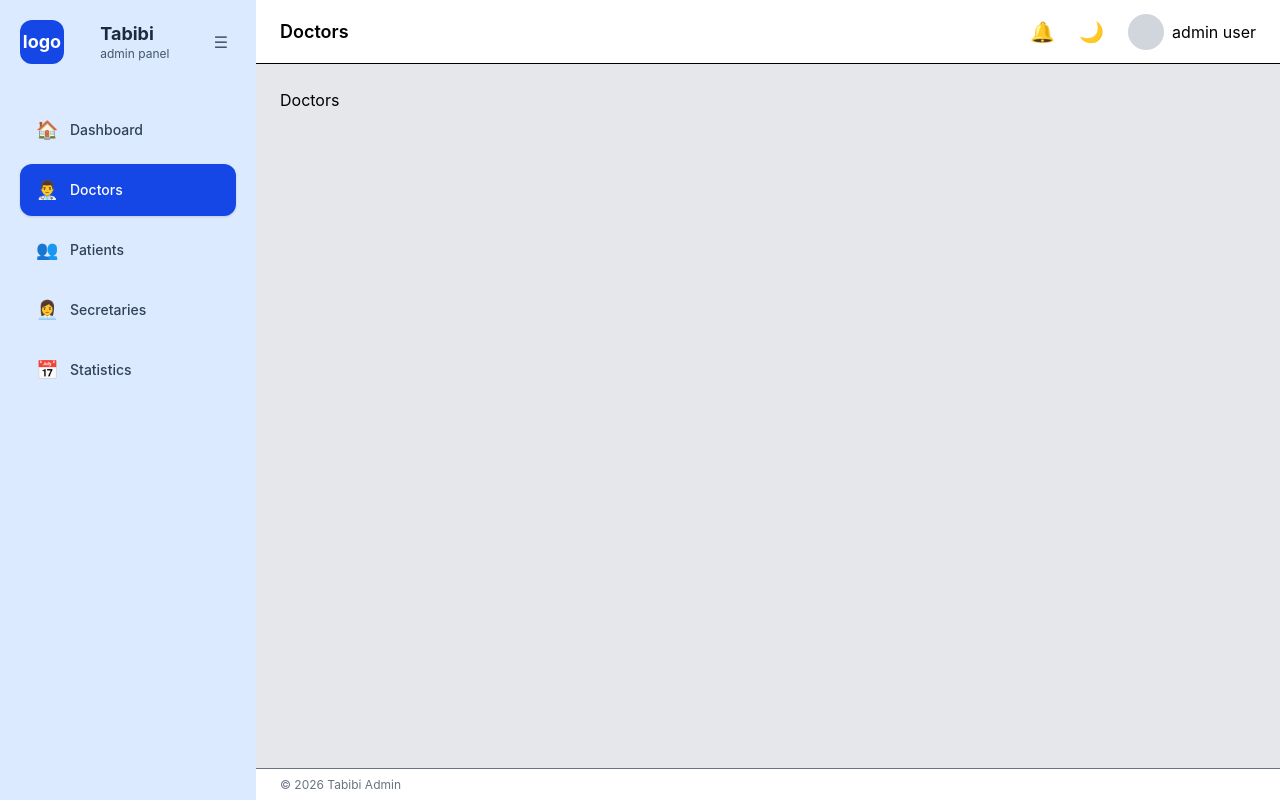
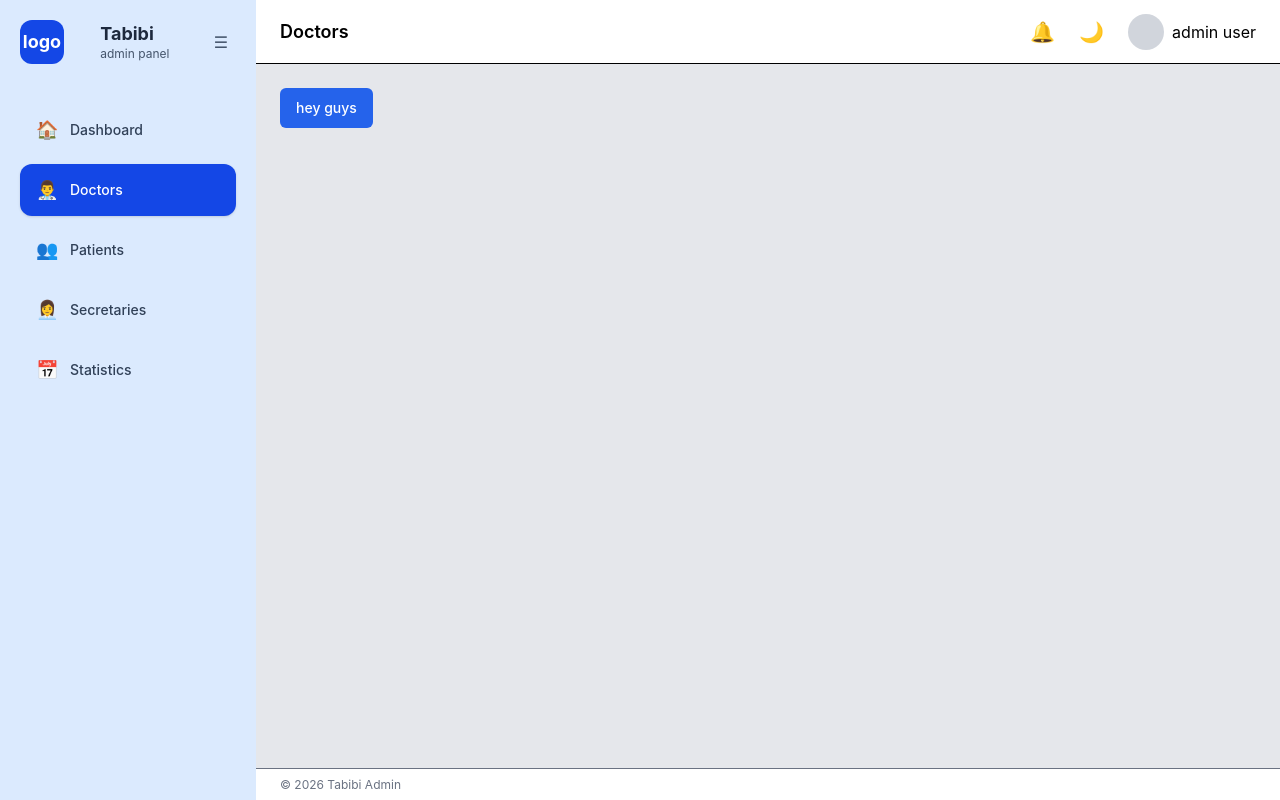
Before and after one commit to MohammadKhairAlkharboutli/Project-1-web-side, a React (Vite) app in the folder admin-web/: page /doctors in a window 1280 px wide. Built offline with nearby package versions, Linux system fonts and the light colour scheme.

Commit message:
added the button component

```diff
--- /dev/null
+++ b/admin-web/src/components/UI/Button.jsx
@@ -0,0 +1,41 @@
+
+
+//need to understand the type , and how props work
+const Button = ({children, variant="primary", size="md" , className="" , type="button", ...props}) => {
+
+    const baseStyles = "inline-flex items-center justify-center gap-2 rounded-md font-medium transition-colors"
+
+    const variants= {
+         primary:
+    "bg-[var(--color-primary)] text-white hover:bg-[var(--color-primary-hover)]",
+
+  secondary:
+    "border border-[var(--color-border)] bg-white text-slate-700 hover:bg-slate-50",
+
+  ghost:
+    "bg-transparent text-slate-600 hover:bg-slate-100 hover:text-slate-900",
+
+  danger:
+    "bg-[var(--color-danger)] text-white hover:bg-[var(--color-danger-hover)]",
+    }
+
+    const sizes = {
+        sm: "h-8 px-3 text-xs",
+        md: "h-10 px-4 text-sm",
+        lg: "h-11 px-5 text-sm",
+        icon: "h-9 w-9 p-0",
+    }
+
+  return (
+   <button
+        type={type}
+        className={`${baseStyles} ${variants[variant]} ${sizes[size]} ${className}`}
+        {...props}
+        >
+            {children}
+
+   </button>
+  )
+}
+
+export default Button
--- a/admin-web/src/index.css
+++ b/admin-web/src/index.css
@@ -1,4 +1,22 @@
 @import "tailwindcss";
+:root {
+  --color-primary: #2563eb;
+  --color-primary-hover: #1d4ed8;
+  --color-primary-light: #dbeafe;
+
+  --color-danger: #dc2626;
+  --color-danger-hover: #b91c1c;
+  --color-danger-light: #fee2e2;
+
+  --color-success: #16a34a;
+  --color-success-light: #dcfce7;
+
+  --color-warning: #ca8a04;
+  --color-warning-light: #fef9c3;
+
+  --color-border: #e2e8f0;
+  --color-page: #f8fafc;
+}
 
 /* :root {
   --text: #6b6375;
--- a/admin-web/src/pages/Doctors.jsx
+++ b/admin-web/src/pages/Doctors.jsx
@@ -1,8 +1,10 @@
 import React from 'react'
-
+import Button from '../components/UI/Button'
 const Doctors = () => {
   return (
-    <div>Doctors</div>
+    <div>
+      <Button >hey guys</Button>
+    </div>
   )
 }
 
```
